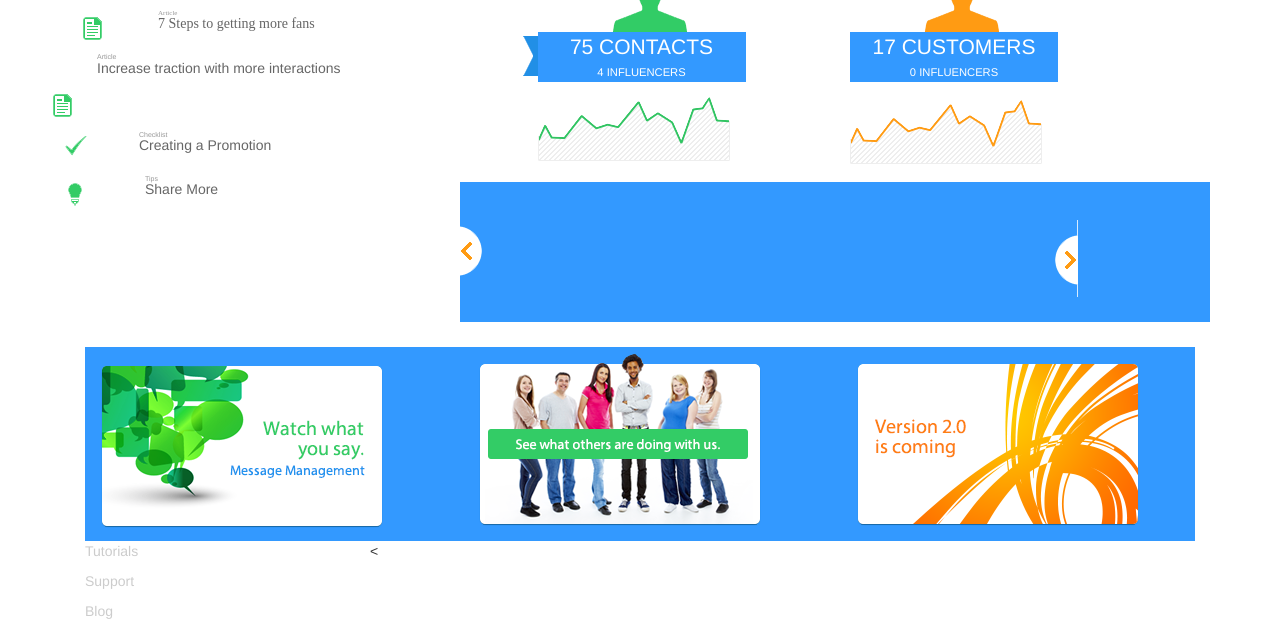
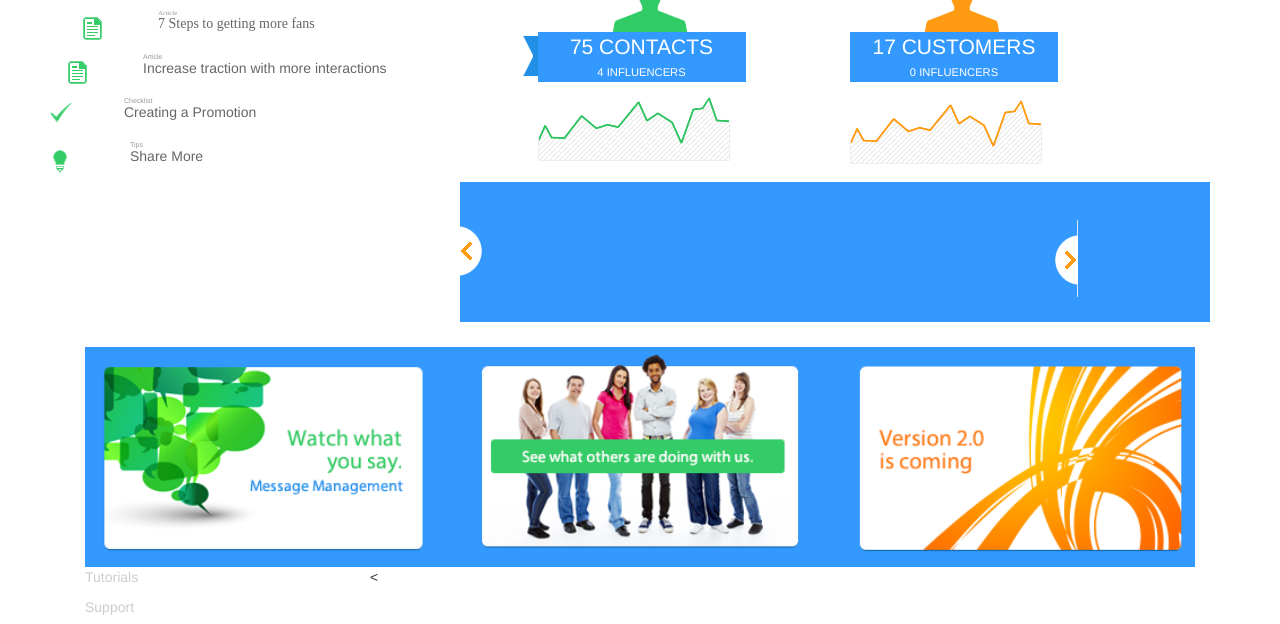
Before and after one commit to khamill1528/j586-project1-redo, a plain HTML site: page index.html in a window 1280 px wide. Shown: the part 665-1289 px from the top of the page. Drawn offline with nearby package versions, Linux system fonts and the light colour scheme; files whose address does not match are found by name.

Commit message:
fixed ads

```diff
--- a/css/styles.css
+++ b/css/styles.css
@@ -269,6 +269,15 @@ margin-top: 3.2em;
 
 .left-ad{
   margin-top:5.5px;
+  width: 100%;
+}
+
+.middle-ad{
+  width: 100%;
+}
+
+.right-ad{
+  width: 100%;
 }
 
 .footer-1-text-block{
```
Also changed, not shown: index.html (+1 -1 lines).
